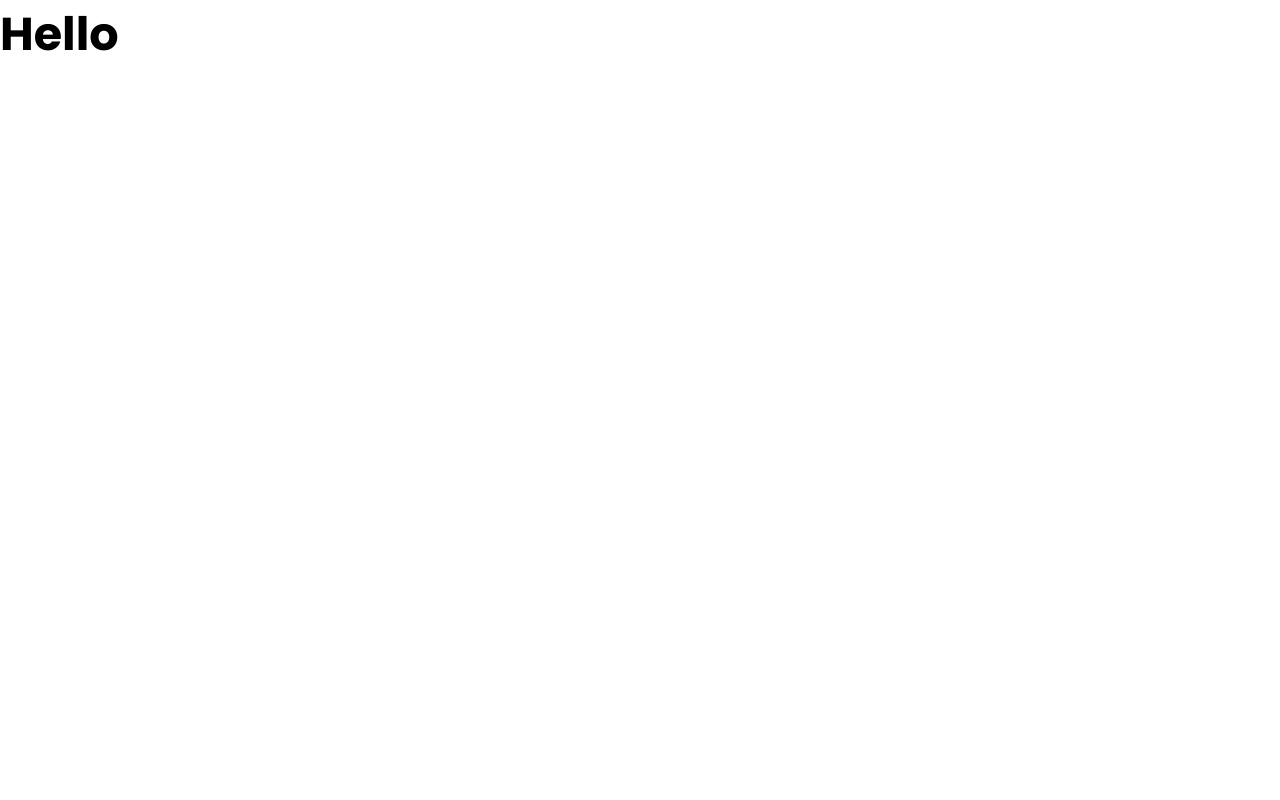
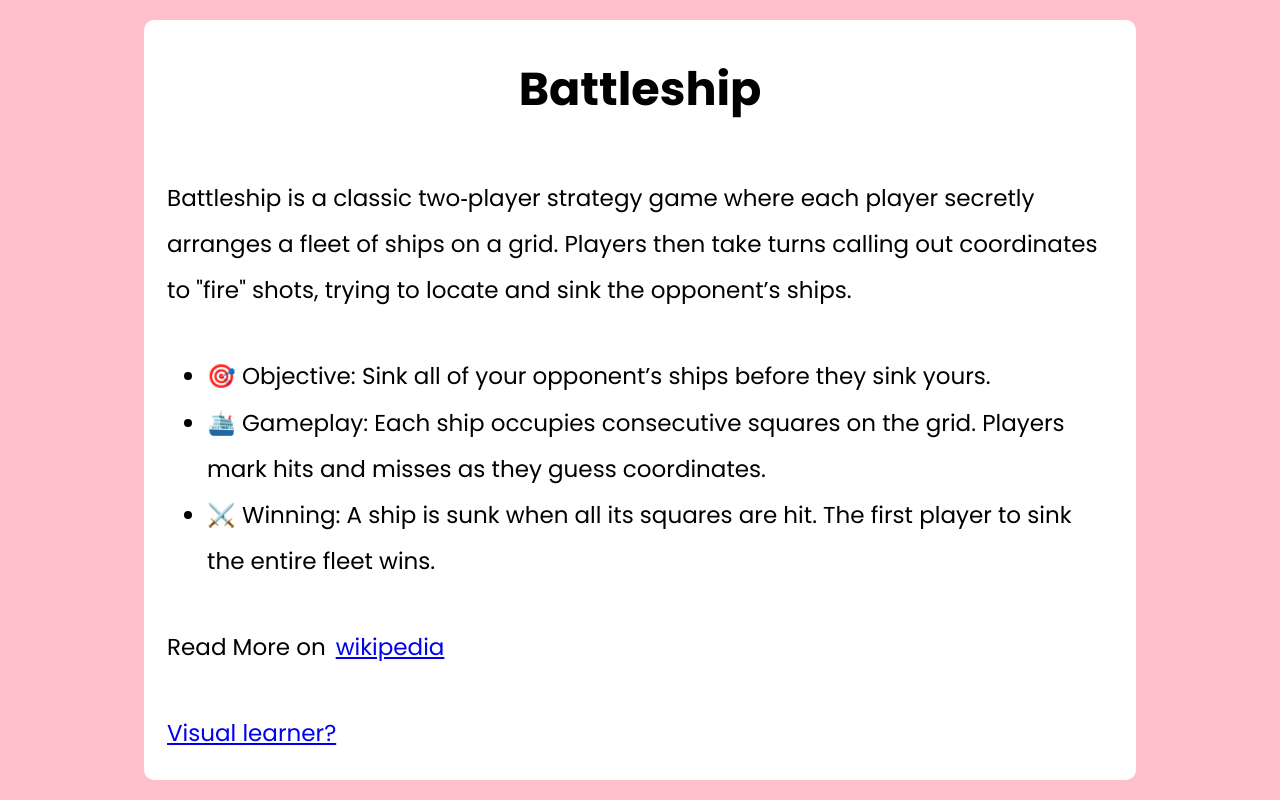
Before and after one commit to Prince-Web-Developer/Battleship, a website built with webpack: page src/template.html in a window 1280 px wide. Both pictures are taken after a click on the button "Help". Built offline with nearby package versions, Linux system fonts and the light colour scheme.

Commit message:
feat: add help section
- users who don't know how to play can find helpful insights here

```diff
--- a/src/style.css
+++ b/src/style.css
@@ -15,7 +15,7 @@
 }
 
 body {
-  line-height: 1.5;
+  line-height: 2;
   -webkit-font-smoothing: antialiased;
   font-family: "Poppins", sans-serif;
   font-size: clamp(1rem,0.8rem + 0.8vw,2rem);
@@ -64,6 +64,8 @@ h6 {
   isolation: isolate;
 }
 
+
+
 /* home screen styles */
 
 .intro {
@@ -73,9 +75,8 @@ h6 {
   gap: 60px;
   flex-direction: column;
   align-items: center;
-}
 
-.menu{
+  .menu{
   list-style: none;
   display: flex;
   flex-direction: column;
@@ -107,13 +108,16 @@ li{
 .menu-button:active{
   box-shadow: none;
 }
+}
+
+
 
 
 
 
 
 #canvas1{
-  position: absolute;
+  position: fixed;
   pointer-events: none;
   inset: 0;
 }
@@ -121,5 +125,55 @@ li{
 
 
 .none{
-  display: none;
+  display: none !important;
 }
+
+#help{
+  background-color: pink;
+  max-width: 100vw;
+  min-height: 100vh;
+  display: flex;
+  justify-content: center;
+  padding: 20px;
+
+  .whiteContainer{
+    width: min(1000px,80%);
+    background-color: white;
+    border-radius: 10px;
+    padding: 1em;
+  }
+
+
+  .heading{
+    display: flex;
+    justify-content: center;
+    align-items: center;
+  }
+
+  .flexColumn{
+    display: flex;
+    flex-direction: column;
+    gap: 40px;
+  }
+
+  .wikipedia{
+    margin-left: 10px;
+  }
+
+
+}
+
+@media screen and (max-width:600px) {
+  #help{
+    padding: 0;
+  }
+  .whiteContainer{
+    flex: 1;
+  }
+  ul{
+    padding: 0;
+  }
+  li{
+    list-style: none;
+  }
+}
--- a/src/template.html
+++ b/src/template.html
@@ -19,7 +19,28 @@
     </div>
 
     <div id="help" class="none">
-      <h1>Hello</h1>
+      <div class="whiteContainer flexColumn">
+        <div class="heading">
+          <h1>Battleship</h1>
+        </div>
+        <div class="main flexColumn">
+          <p>
+            Battleship is a classic two‑player strategy game where each player secretly arranges a fleet of ships on a grid. Players then take turns calling out coordinates to "fire" shots, trying to locate and sink the opponent’s ships.
+          </p>
+          <ul>
+            <li>🎯 Objective: Sink all of your opponent’s ships before they sink yours.</li>
+            <li>🛳️ Gameplay: Each ship occupies consecutive squares on the grid. Players mark hits and misses as they guess coordinates.</li>
+            <li>⚔️ Winning: A ship is sunk when all its squares are hit. The first player to sink the entire fleet wins.</li>
+          </ul>
+
+
+          <p>Read More on<a class="wikipedia" href="https://en.wikipedia.org/wiki/Battleship_(game)">wikipedia</a></p>
+
+
+          <a href="https://youtu.be/4gHJlYLomrs?si=wuGwQTuFheNQky8Y">Visual learner?</a>
+
+        </div>
+      </div>
     </div>
 
       <canvas id="canvas1"></canvas>
```
